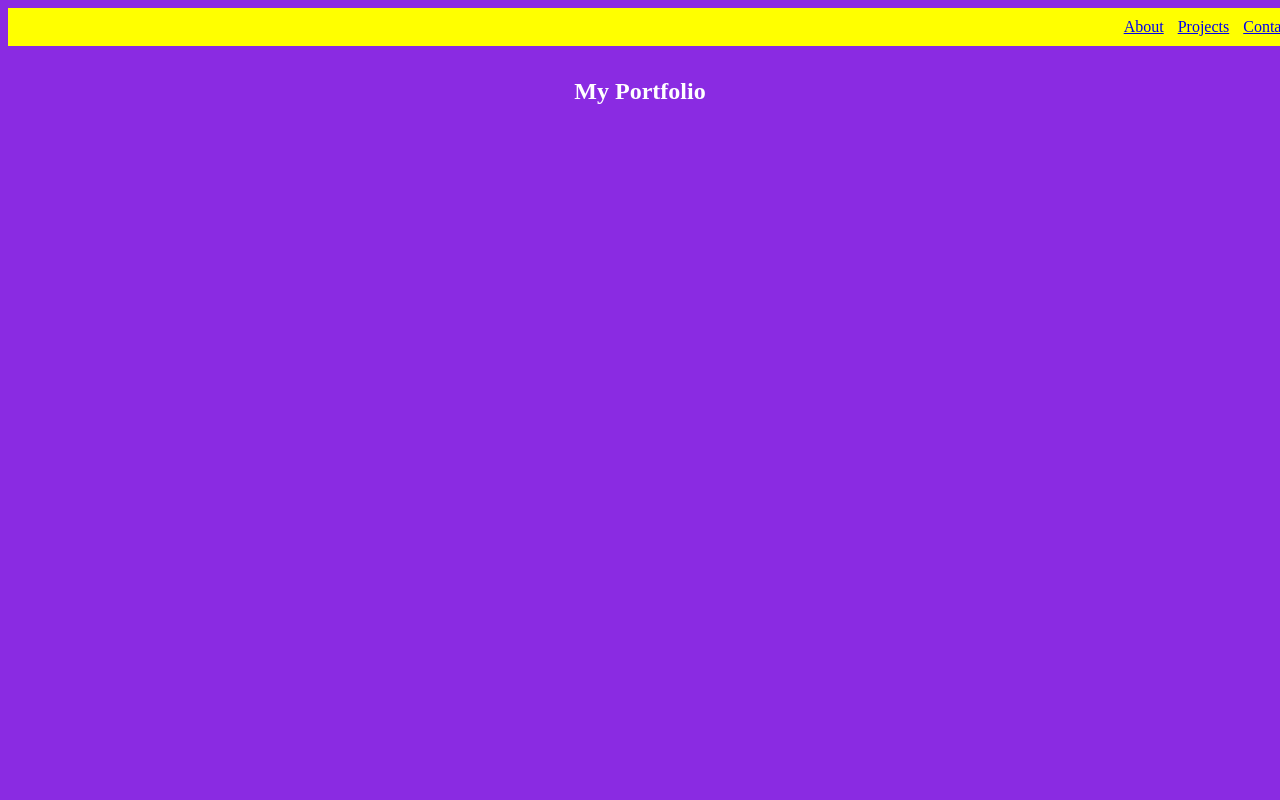
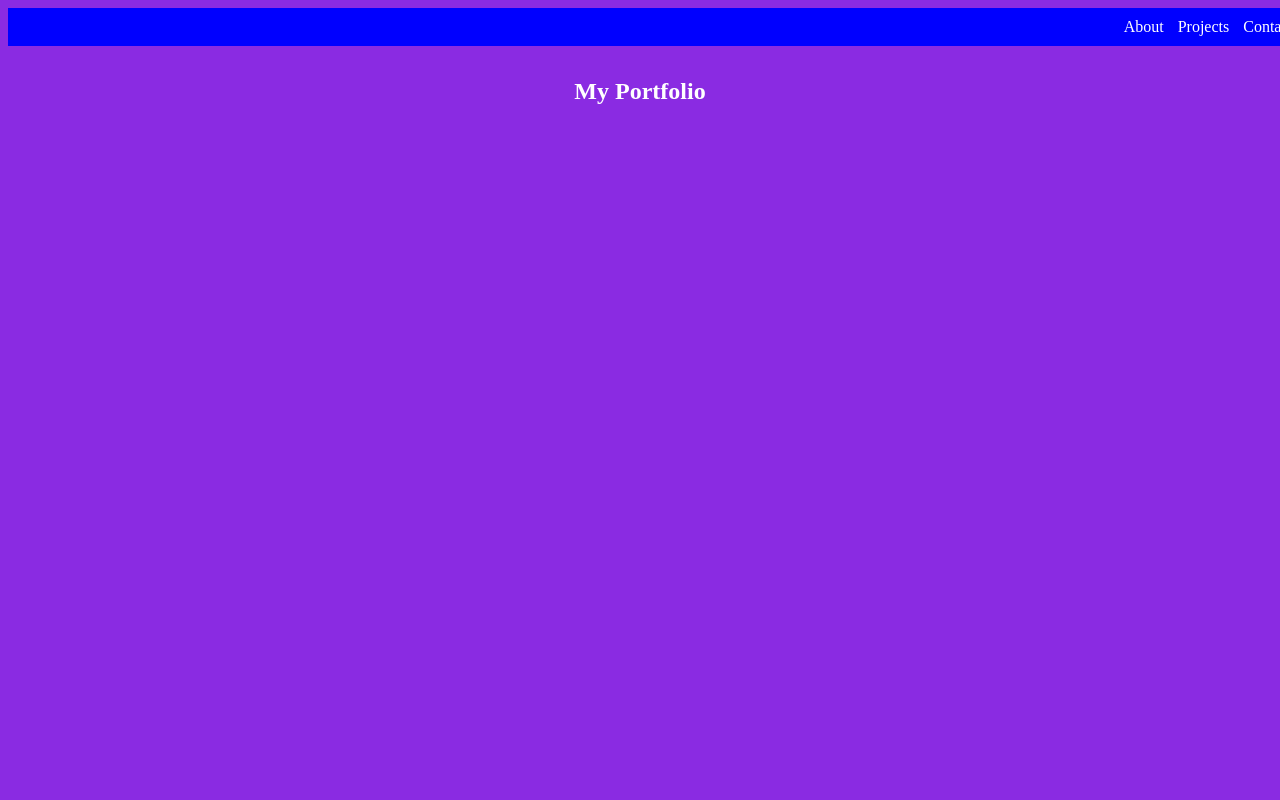
Before and after one commit to Joe1350/fcc-personal-portfolio, a plain HTML site: page index.html in a window 1280 px wide. Shown: the top 800 px of the page. Drawn offline with Linux system fonts and the light colour scheme.

Commit message:
changed link colors

```diff
--- a/styles.css
+++ b/styles.css
@@ -5,7 +5,7 @@ html {
 }
 
 #navbar {
-    background-color: yellow;
+    background-color: blue;
     width: 100%;
     position: fixed;
     padding: 10px;
@@ -14,6 +14,30 @@ html {
 
 a {
     padding: 5px;
+}
+
+a:link {
+    color: white;
+    background-color: transparent;
+    text-decoration: none;
+}
+
+a:visited {
+    color: white;
+    background-color: transparent;
+    text-decoration: none;
+}
+
+a:hover {
+    color: blue;
+    background-color: transparent;
+    text-decoration: none;
+}
+
+a:active {
+    color: yellow;
+    background-color: transparent;
+    text-decoration: none;
 }
 
 #spacer {
```
